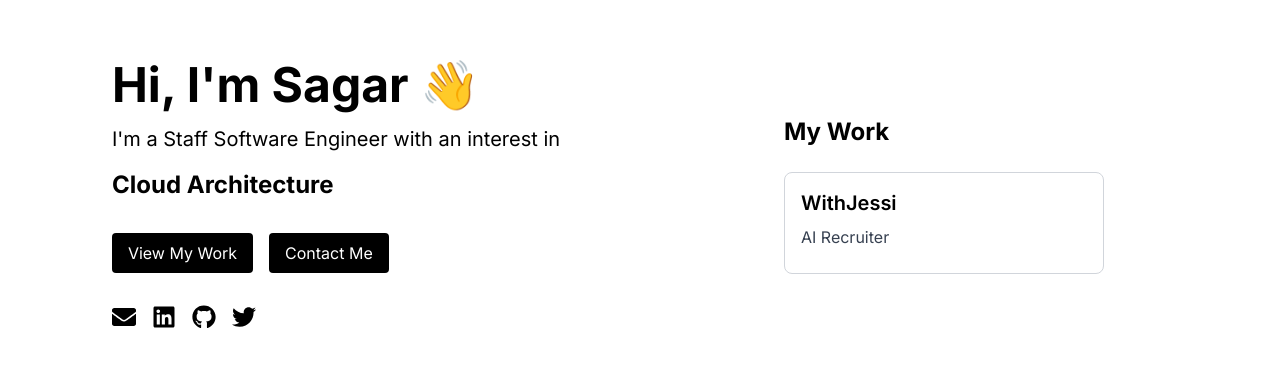
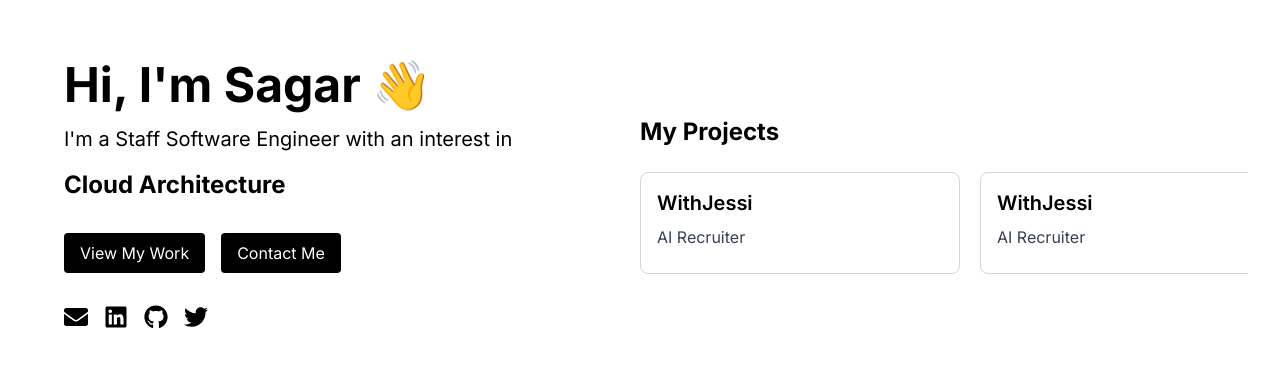
Before and after one commit to sagars01/sagar_codes_portfolio, a Next.js app: page / in a window 1280 px wide. Shown: the part 205-572 px from the top of the page. Built offline with nearby package versions, Linux system fonts and the light colour scheme; no server answers.

Commit message:
some more changes to make the site beautiful while beauty lies in the eyes of the beholder

```diff
--- a/src/app/components/common/constants/landingPage.js
+++ b/src/app/components/common/constants/landingPage.js
@@ -47,6 +47,18 @@ export default {
                 "name": "WithJessi",
                 "highlightText": "AI Recruiter",
                 "url": "https://withjessi.com"
+            },
+            {
+                "id": '1',
+                "name": "WithJessi",
+                "highlightText": "AI Recruiter",
+                "url": "https://withjessi.com"
+            },
+            {
+                "id": '1',
+                "name": "WithJessi",
+                "highlightText": "AI Recruiter",
+                "url": "https://withjessi.com"
             }
         ]
     }
--- a/src/app/components/common/contactForm/contactForm.js
+++ b/src/app/components/common/contactForm/contactForm.js
@@ -2,7 +2,7 @@
 import { Widget } from '@typeform/embed-react'
 
 const ContactForm = () => {
-    return <Widget id="kXpILKdg" style={{ width: '100%', height: '50vh' }} className="my-form" />
+    return <Widget id="kXpILKdg" style={{ width: '100%', minHeight: '80vh' }} className="my-form" />
 }
 
 export default ContactForm
--- a/src/app/components/landingPage/InformationPanel.js
+++ b/src/app/components/landingPage/InformationPanel.js
@@ -11,6 +11,7 @@ const panelVariants = {
 
 const InformationPanel = ({ section }) => {
     return (
+        <div id='informationPanel' >
             <motion.div
                 initial="hidden"
                 animate="visible"
@@ -19,8 +20,11 @@ const InformationPanel = ({ section }) => {
                 transition={{ duration: 0.5 }}
             >
                 {section === 'Work' && <WorkSection />}
+                <div style={{ width: "100%", height: "auto" }}>
                     {section === 'Contact' && <ContactForm />}
+                </div>
             </motion.div>
+        </div>
     );
 };
 
--- a/src/app/components/landingPage/LandingPageMain.js
+++ b/src/app/components/landingPage/LandingPageMain.js
@@ -8,12 +8,11 @@ export default function LandingPageMain() {
     const [activeSection, setActiveSection] = useState('Work');
 
     return (
-        <section className="flex flex-col lg:flex-row justify-center items-center h-screen p-8 bg-white">
-            <div className="w-full lg:w-1/2 flex items-center justify-center h-1/2 lg:h-full">
+        <section className="flex flex-col lg:flex-row items-center h-screen p-8 bg-white">
+            <div className="w-full lg:w-1/2">
                 <HeroText setActiveSection={setActiveSection} />
             </div>
-            <div className="w-full lg:w-1/2 flex items-center overflow-x-scroll
-            justify-center h-1/2 lg:h-full">
+            <div className="w-full lg:w-1/2">
                 <InformationPanel section={activeSection} />
             </div>
         </section>
--- a/src/app/components/landingPage/Work.js
+++ b/src/app/components/landingPage/Work.js
@@ -21,9 +21,10 @@ const WorkSection = () => {
     }, [projects]);
 
     return (
-        <div className="container py-8">
-            <h2 className="text-2xl font-bold mb-6">My Work</h2>
-            <div className="flex space-x-5">
+        <div id='workSectionWrapper'>
+            <section id='projectsSection'>
+                <h2 className="text-2xl font-bold mb-6">My Projects</h2>
+                <div className="flex space-x-5 w-full overflow-x-scroll">
                     {projects.map((project) => (
                         <div key={project.id} className="flex-none border border-gray-300 rounded-lg p-4 w-80">
                             {ogData[project.url] && (
@@ -39,6 +40,7 @@ const WorkSection = () => {
                         </div>
                     ))}
                 </div>
+            </section>
         </div>
     );
 };
```
Lines whose indentation alone changed are shown as unchanged.
